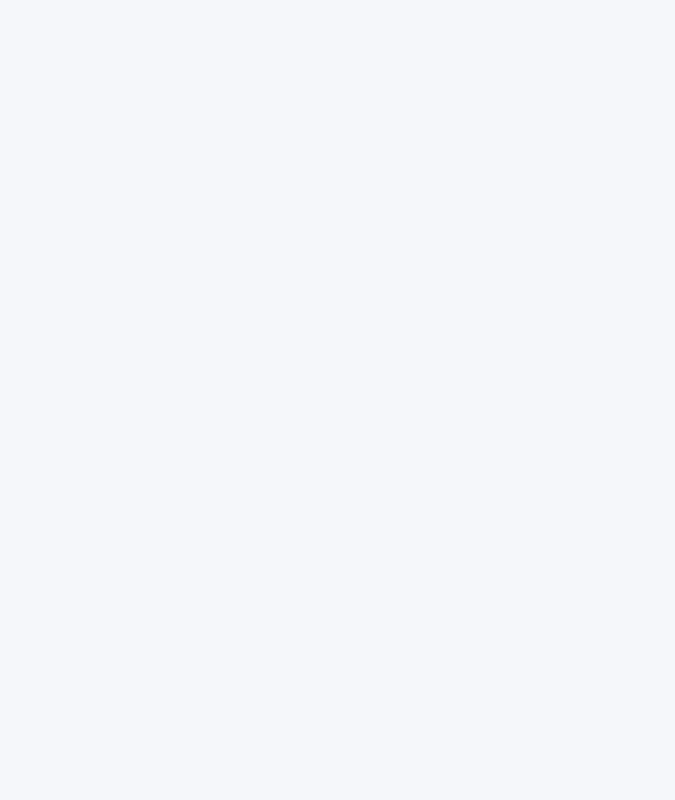
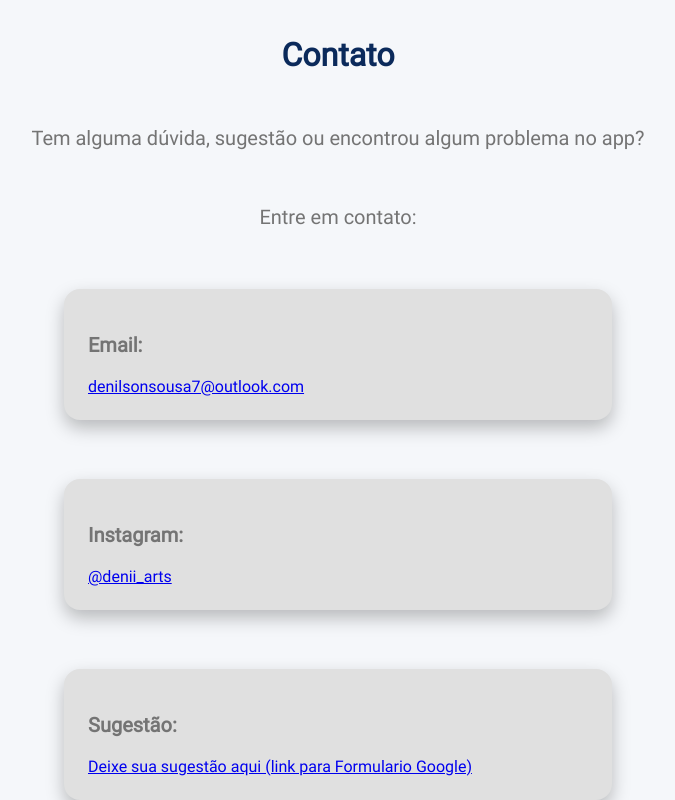
Before and after one commit to DenilsonLunna/deuquanto, a React (Vite) app: page /contato in a window 1280 px wide. Before the commit this address had no page. Shown: the top 800 px of the page, without its empty margins (302-977 px from the left). Built offline with nearby package versions, Linux system fonts and the light colour scheme.

Commit message:
adicioado pagina de contato e sugestão, alterações basicas nos textos

```diff
--- a/src/App.jsx
+++ b/src/App.jsx
@@ -5,6 +5,7 @@ import Result from "./pages/Result"
 import ComoFunciona from "./pages/ComoFunciona"
 import PoliticaDePrivacidade from "./pages/PoliticaDePrivacidade"
 import Doacao from "./pages/Doacao";
+import Contato from "./pages/Contato"
 export default function App() {
   return (
     <Routes>
@@ -14,6 +15,7 @@ export default function App() {
       <Route path="/como-funciona" element={<ComoFunciona />} />
       <Route path="/politica-de-privacidade" element={<PoliticaDePrivacidade />} />
       <Route path="/doacao" element={<Doacao />} />
+      <Route path="/contato" element={<Contato />} />
     </Routes>
   )
 }
--- a/src/components/Footer.jsx
+++ b/src/components/Footer.jsx
@@ -2,12 +2,24 @@ import { Link } from "react-router-dom";
 
 const Footer = () => {
   return (
-    <footer style={{ textAlign: "center", padding: "20px", fontSize: "14px" }}>
+    <footer
+      style={{
+        display: "flex",
+        justifyContent: "center",
+        gap: "20px",
+        padding: "20px",
+        fontSize: "14px"
+      }}
+    >
       <Link to="/politica-de-privacidade">
         Política de Privacidade
       </Link>
+
+      <Link to="/contato">
+        Contato
+      </Link>
     </footer>
   );
-};
+}
 
 export default Footer;
--- a/src/pages/ComoFunciona.jsx
+++ b/src/pages/ComoFunciona.jsx
@@ -48,6 +48,17 @@ const ComoFunciona = () => {
           <li>Quem jogou menos paga menos</li>
           <li>Quem jogou mais tempo paga mais</li>
           <li>O valor final fica justo para todos</li>
+        </ul>
+
+
+        <p style={styles.text}>
+         Resumo:
+        </p>
+
+        <ul style={styles.list}>
+          <li>Se todos os jogadores começaram e terminaram o tempo juntos, basta colocar <strong> 1 grupo</strong></li>
+          <li>Caso algum jogador saia antes do termino total, este jogador(jogadores) deve formar um <strong> novo grupo</strong>.</li>
+
         </ul>
 
         <Button style={styles.button} onClick={() => navigate(-1)}>
--- /dev/null
+++ b/src/pages/Contato.jsx
@@ -0,0 +1,42 @@
+import { useNavigate } from "react-router-dom"
+import Button from "../components/Button.jsx";
+export default function Contato() {
+  const navigate = useNavigate()
+
+  return (
+    <div className="container">
+      <h1>Contato</h1>
+
+      <p style={{ marginTop: "10px" }}>
+        Tem alguma dúvida, sugestão ou encontrou algum problema no app?
+      </p>
+
+      <p style={{ marginTop: "15px" }}>
+        Entre em contato:
+      </p>
+
+      <div className="card" style={{ marginTop: "20px" }}>
+        <p><strong>Email:</strong></p>
+        <a href="denilsonsousa7@outlook.com">
+          denilsonsousa7@outlook.com
+        </a>
+      </div>
+
+      <div className="card" style={{ marginTop: "15px" }}>
+        <p><strong>Instagram:</strong></p>
+        <a href="https://www.instagram.com/denii_arts/" target="_blank">
+          @denii_arts
+        </a>
+      </div>
+
+       <div className="card" style={{ marginTop: "15px" }}>
+        <p><strong>Sugestão:</strong></p>
+        <a href="https://docs.google.com/forms/d/e/1FAIpQLScehVdtEeruiRpP1MIqhzyvCcF19LBS1SgSnoI6BBYLVru3cw/viewform?usp=publish-editor" target="_blank">
+          Deixe sua sugestão aqui (link para Formulario Google)
+        </a>
+      </div>
+      <Button onClick={() => navigate("/")} >Voltar</Button>
+
+    </div>
+  )
+}
--- a/src/pages/Doacao.jsx
+++ b/src/pages/Doacao.jsx
@@ -45,7 +45,12 @@ const Doacao = () => {
         Se este aplicativo é útil para você e deseja contribuir com qualquer
         valor, sua doação será muito bem-vinda ❤️
       </p>
-
+      <div className="card" style={{ marginTop: "15px", alignSelf:"center",justifySelf:"center" }}>
+        <p><strong>Deixe sua sugestão para melhoria do app:</strong></p>
+        <a href="https://docs.google.com/forms/d/e/1FAIpQLScehVdtEeruiRpP1MIqhzyvCcF19LBS1SgSnoI6BBYLVru3cw/viewform?usp=publish-editor" target="_blank">
+          Deixe sua sugestão aqui (link para Formulario Google)
+        </a>
+      </div>
       <div
         style={{
           marginTop: "30px",
@@ -71,6 +76,8 @@ const Doacao = () => {
         <p style={{ marginTop: "10px", fontSize: "14px", color: "#555" }}>
           Qualquer valor faz diferença 🙏
         </p>
+
+
       </div>
 
       {/* Caso queira PayPal no futuro */}
```
